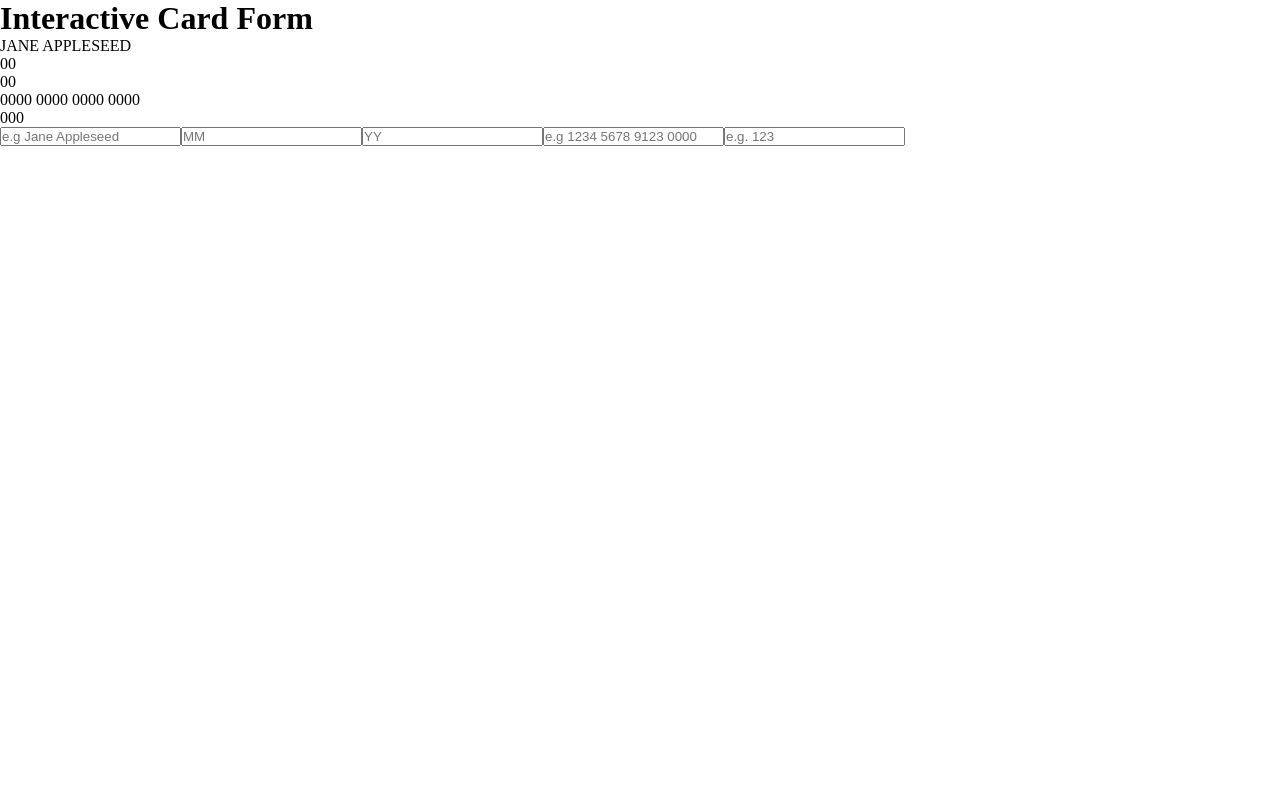
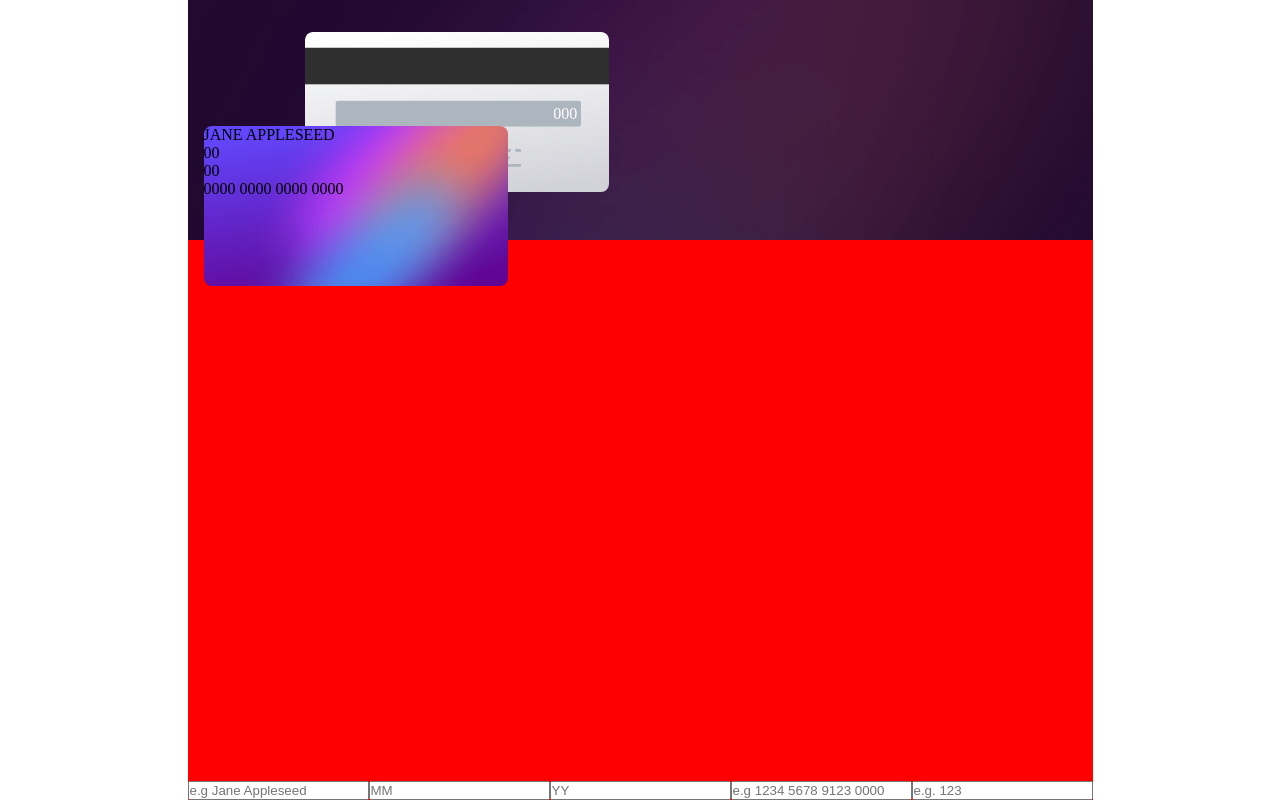
Before and after one commit to Nuuriii/interactive-card, a React (Vite) app: page / in a window 1280 px wide. Built offline with nearby package versions, Linux system fonts and the light colour scheme.

Commit message:
style: styling card component

```diff
--- a/src/components/Wrapper/inputWrapper.tsx
+++ b/src/components/Wrapper/inputWrapper.tsx
@@ -1,6 +1,7 @@
 import { useState } from 'react';
 import { Input } from '../ui/Input';
 import { Card } from '../ui/Card';
+import { Container, Wrapper } from './wrapper.style';
 
 export const InputWrapper = () => {
   const [displayName, setDisplayName] = useState('');
@@ -26,8 +27,8 @@ export const InputWrapper = () => {
   };
 
   return (
-    <div className='App'>
-      <h1>Interactive Card Form</h1>
+    <Container>
+      <Wrapper>
         <Card
           name={displayName}
           number={displayNumber}
@@ -42,6 +43,7 @@ export const InputWrapper = () => {
           yearExp={handleInputYear}
           cvcUser={handleInputCvc}
         />
-    </div>
+      </Wrapper>
+    </Container>
   );
 };
--- a/src/components/Wrapper/wrapper.style.ts
+++ b/src/components/Wrapper/wrapper.style.ts
@@ -0,0 +1,17 @@
+import styled from 'styled-components';
+
+export const Container = styled.div`
+  display: flex;
+  justify-content: center;
+  align-items: center;
+  height: 100vh;
+`;
+
+export const Wrapper = styled.div`
+  display: flex;
+  height: 100vh;
+  background-color: red;
+  justify-content: space-between;
+  align-items: center;
+  flex-direction: column;
+`;
--- a/src/components/ui/Card.style.ts
+++ b/src/components/ui/Card.style.ts
@@ -0,0 +1,45 @@
+import styled from 'styled-components';
+import BgCardMobile from '../../assets/bg-main-mobile.png';
+import BgFrontCard from '../../assets/bg-card-front.png';
+import BgBackCard from '../../assets/bg-card-back.png';
+
+export const Wrapper = styled.div`
+  background-image: url(${BgCardMobile});
+  width: 100%;
+  background-size: cover;
+  position: relative;
+  height: 15rem;
+  background-repeat: no-repeat;
+`;
+
+export const FrontCard = styled.div`
+  background-image: url(${BgFrontCard});
+  z-index: 1;
+  background-size: cover;
+  background-repeat: no-repeat;
+  height: 10rem;
+  top: 7.9rem;
+  left: 1rem;
+  position: absolute;
+  width: 19rem;
+  border-radius: 0.5rem;
+`;
+
+export const BackCard = styled.div`
+  background-image: url(${BgBackCard});
+  display: flex;
+  align-items: center;
+  justify-content: right;
+  background-size: cover;
+  background-repeat: no-repeat;
+  height: 10rem;
+  top: 2rem;
+  left: 13%;
+  position: absolute;
+  width: 19rem;
+  border-radius: 0.5rem;
+  p {
+    margin: 0.3rem 2rem 0 0;
+    color: #fff;
+  }
+`;
--- a/src/components/ui/Card.tsx
+++ b/src/components/ui/Card.tsx
@@ -1,3 +1,5 @@
+import { Wrapper, FrontCard, BackCard } from './Card.style';
+
 interface CardProps {
   name: string;
   month: number;
@@ -8,14 +10,16 @@ interface CardProps {
 
 export const Card = ({ name, month, year, number, cvc }: CardProps) => {
   return (
-    <div>
-      <div className='card'>
+    <Wrapper>
+      <FrontCard>
         <p>{name !== '' ? name : 'JANE APPLESEED'}</p>
         <p>{month > 0 ? month : '00'}</p>
         <p>{year > 0 ? year : '00'}</p>
         <p>{number > 0 ? number : '0000 0000 0000 0000'}</p>
+      </FrontCard>
+      <BackCard>
         <p>{cvc > 0 ? cvc : '000'}</p>
-      </div>
-    </div>
+      </BackCard>
+    </Wrapper>
   );
 };
--- a/src/index.css
+++ b/src/index.css
@@ -1,5 +1,5 @@
 * {
-   margin: 0;
-   padding: 0;
-   box-sizing: border-box;
+  margin: 0;
+  padding: 0;
+  box-sizing: border-box;
 }
```
Lines whose indentation alone changed are shown as unchanged.
